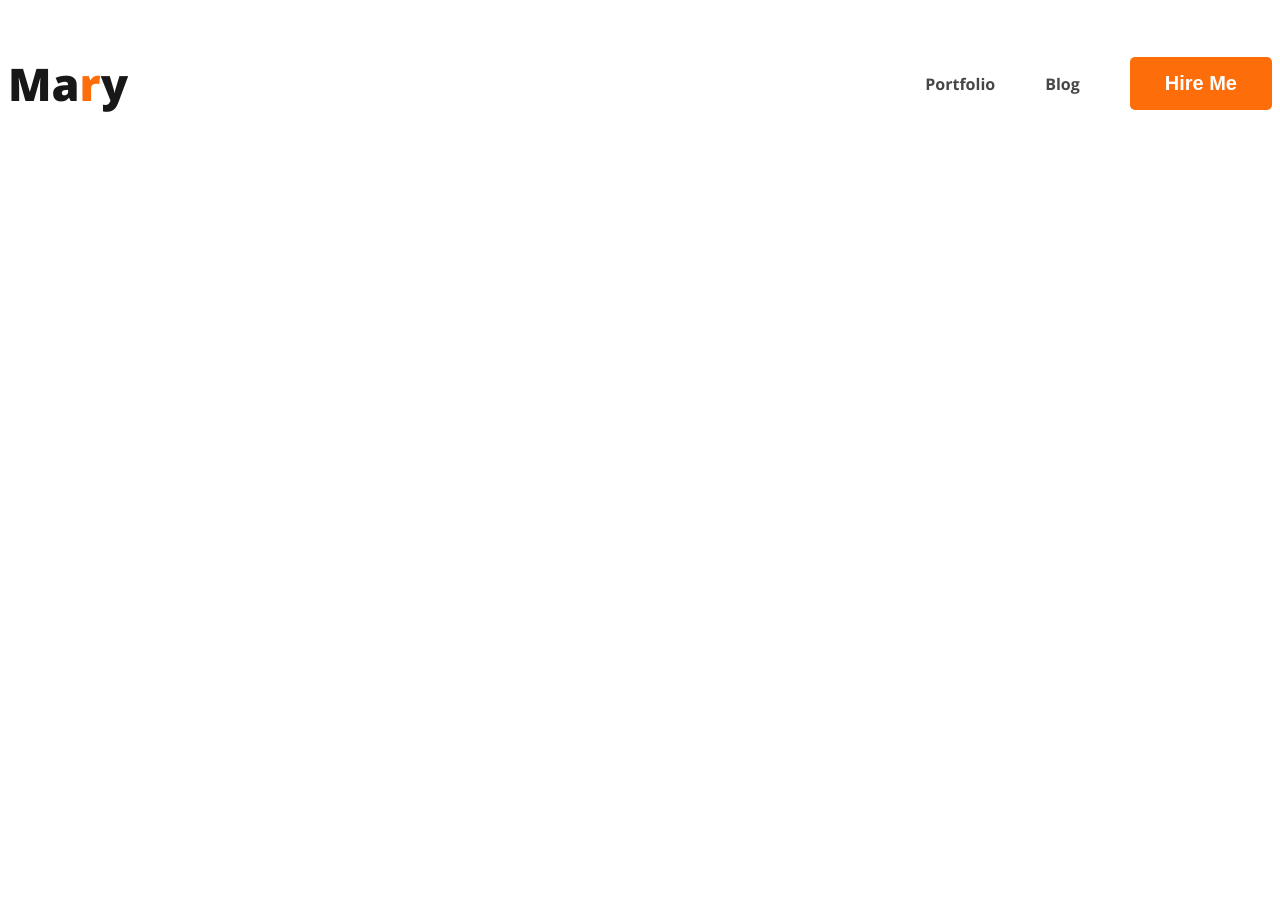
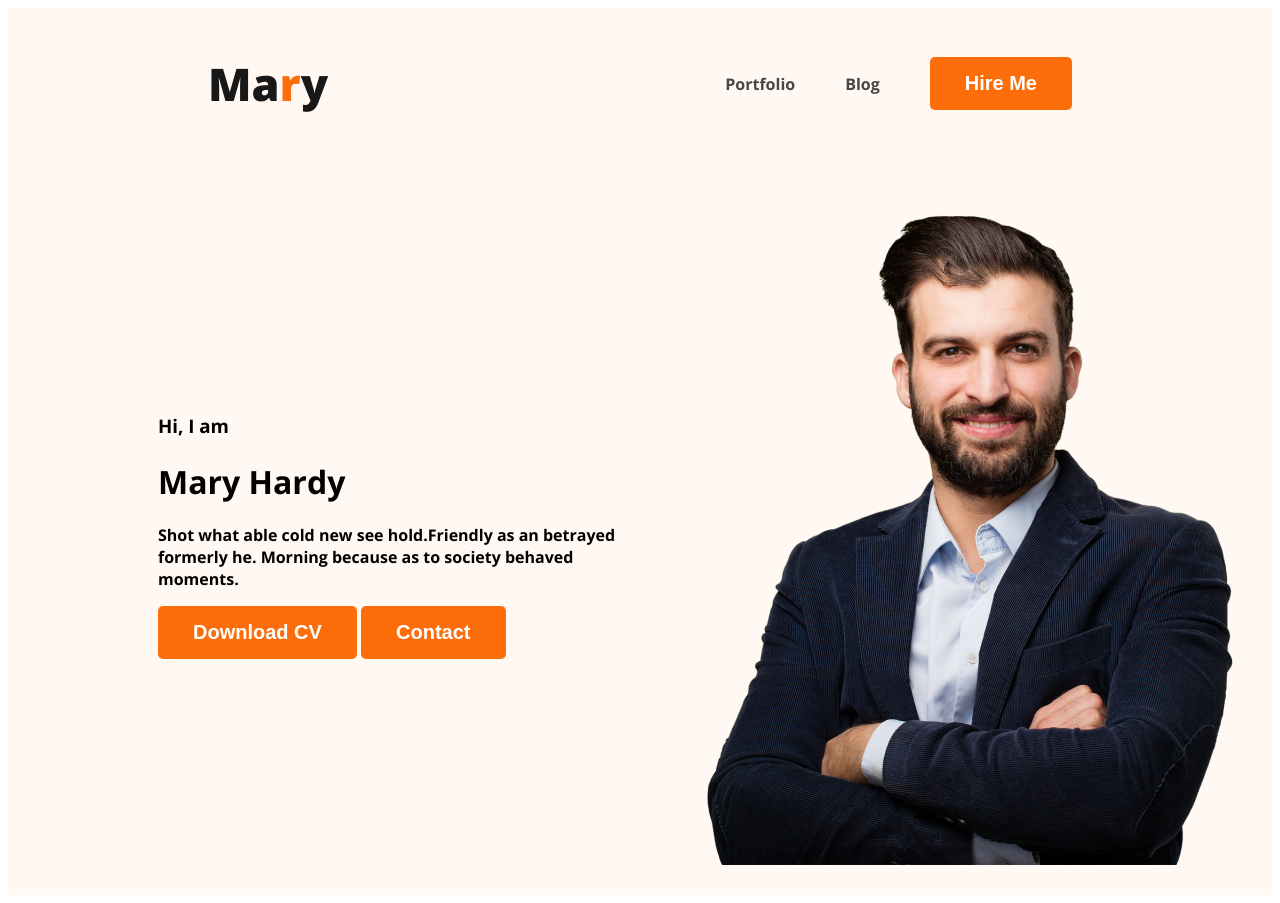
Before and after one commit to rakibunateed/webdeveloper-portfolio, a plain HTML site: page index.html in a window 1280 px wide. Before the commit the page ends 800 px from the top, so only its background shows below. Drawn offline with nearby package versions, Linux system fonts and the light colour scheme.

Commit message:
added header

```diff
--- a/index.html
+++ b/index.html
@@ -7,11 +7,11 @@
     <link rel="preconnect" href="https://fonts.googleapis.com">
 <link rel="preconnect" href="https://fonts.gstatic.com" crossorigin>
 <link href="https://fonts.googleapis.com/css2?family=Open+Sans:wght@700;800&display=swap" rel="stylesheet">
-    <link rel="stylesheet" href="styles/developer.css">
+   <link rel="stylesheet" href="styles/developer.css">
 
 </head>
 <body>
-    <header>
+    <header class="header">
         <nav>
             <h3 class="nav-title">Ma<span class="text-primary">r</span>y</h3>
             <ul>
@@ -21,6 +21,18 @@
 
             </ul>
         </nav>
+        <div class="banner">
+            <div class="benner-content">
+                <h3 class="banner-greeting">Hi, I  am</h3>
+                <h1 class="banner-title">Mary Hardy</h1>
+                <p class="benner-pera">Shot what able cold new see hold.Friendly as an betrayed formerly he. Morning because as to society behaved moments.
+                </p>
+                <button class="btn-primary">Download CV</button>
+                <button class="btn-primary"> Contact</button>
+            </div>
+            <img class="banner-pic" src="images/hardy.png" >
+        </div>
+
 
     </header>
     <main>
--- a/styles/developer.css
+++ b/styles/developer.css
@@ -8,6 +8,7 @@ nav{
     display: flex;
     justify-content: space-between;
     align-items: center;
+    margin: 0 200px;
 }
 .nav-title{
     color:  #181818;
@@ -43,5 +44,26 @@ nav li{
 nav a {
     text-decoration: none;
     color: #474747;
+}
+.header{
+    background-color: #FFF8F3;;
+}
+.banner
+{
+    padding: 30px 30px 30px 150px;
+    display: flex;
+    align-items: center;
+}
+.banner-pera{
+    width: 585px;
+    color: var(--dark-03, #757575);
+font-family: Open Sans;
+font-size: 18px;
+
+font-weight: 400;
 
 }
+.banner-pic{
+    width: 584px;
+height: 676px;
+}
```
